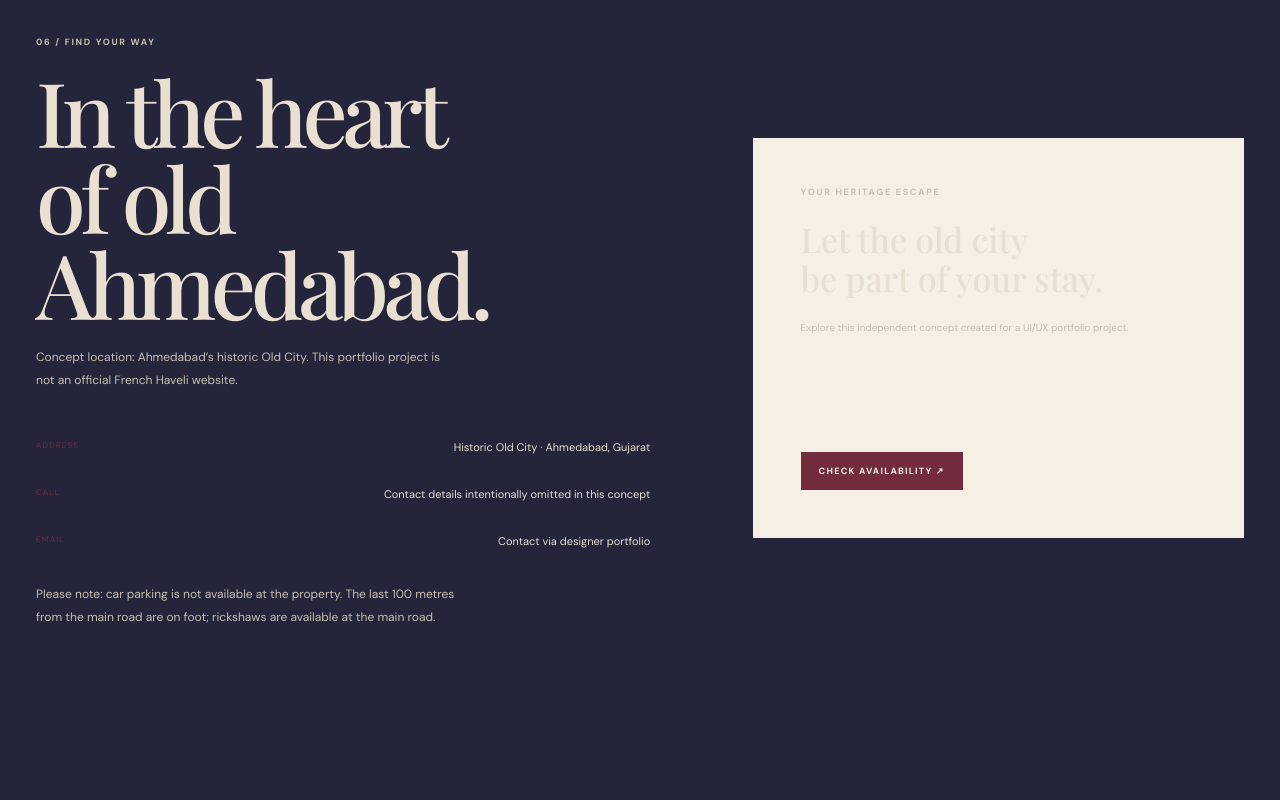
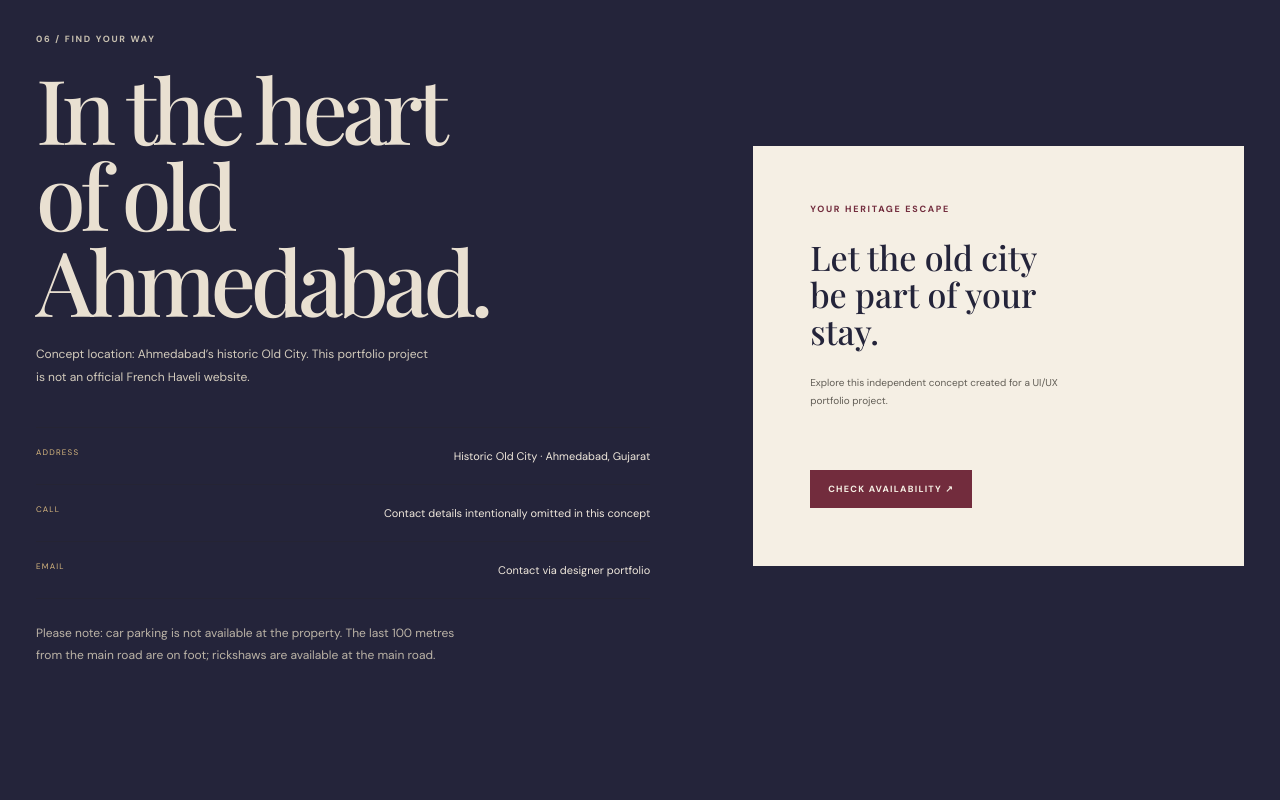
Before and after one commit to nazeer004/Portfolio, a plain HTML site: page projects/french-haveli/index.html in a window 1280 px wide. Shown: the part 6980-7780 px from the top of the page. Drawn offline with nearby package versions, Linux system fonts and the light colour scheme; a web font is replaced by a local one.

Commit message:
Polish French Haveli visit section contrast and spacing

```diff
--- a/projects/french-haveli/index.html
+++ b/projects/french-haveli/index.html
@@ -193,6 +193,25 @@ body{background:#e9e0d1;color:#24243a}
 @media(max-width:700px){.fh-hero{padding:18px 18px 55px}.fh-hero-top{align-items:flex-start;gap:15px}.fh-hero-top span:last-child{text-align:right}.fh-hero-scene{height:680px;min-height:0}.fh-hero-scene>img{object-position:58% center}.fh-hero-overlay{background:linear-gradient(0deg,rgba(20,16,12,.8),rgba(20,16,12,.22) 70%,rgba(20,16,12,.15))}.fh-hero-title{left:24px;right:24px;top:auto;bottom:75px;transform:none}.fh-hero-title h1{font-size:clamp(62px,15vw,100px);margin:20px 0}.fh-hero-title p{font-size:12px}.fh-hero-stamp{width:90px;height:90px;right:16px;top:16px;font-size:7px}.fh-hero-caption{left:20px;bottom:18px}.fh-hero-foot{display:grid;grid-template-columns:1fr 1fr;gap:10px;font-size:7px}}
 </style>
 
+
+<style id="fh-visit-contrast-spacing-fix">
+/* Final Visit section polish: readable contrast and balanced spacing */
+.visit{padding:clamp(72px,8vw,112px) 0}
+.visit-grid{gap:clamp(48px,8vw,110px)}
+.visit-copy>p{color:#d4ccbd!important;max-width:48ch;line-height:1.9}
+.visit-details{margin-top:38px}
+.visit-row{padding:19px 0;align-items:flex-start;gap:24px}
+.visit-row span:first-child{color:#d7b77f!important;min-width:58px}
+.visit-row span:last-child{color:#f0e8dc!important;line-height:1.65;max-width:62%;}
+.visit .footnote{margin-top:24px;color:#bcb4a7!important;max-width:52ch;line-height:1.8}
+.visit-card{background:#f5efe4;color:#24243a;padding:clamp(30px,4.5vw,58px);min-height:420px;gap:40px}
+.visit-card .eyebrow,.visit-card .micro{color:#722c3d!important}
+.visit-card h3{color:#24243a!important;max-width:13ch;line-height:1.08;margin:24px 0}
+.visit-card p{color:#625e56!important;max-width:42ch;line-height:1.85}
+.visit-card .book{color:#f5efe4!important}
+@media(max-width:800px){.visit{padding:78px 0}.visit-grid{gap:38px}.visit-details{margin-top:28px}.visit-row{padding:16px 0}.visit-card{min-height:340px;padding:28px;gap:32px}.visit-card h3{font-size:clamp(30px,8vw,38px)}}
+@media(max-width:430px){.visit-row{gap:14px}.visit-row span:last-child{max-width:68%;}}
+</style>
 </head>
 <body>
 <div class="topline"><span>Old City · Ahmedabad · Gujarat</span><span>A restored Gujarati heritage home</span></div>
```
